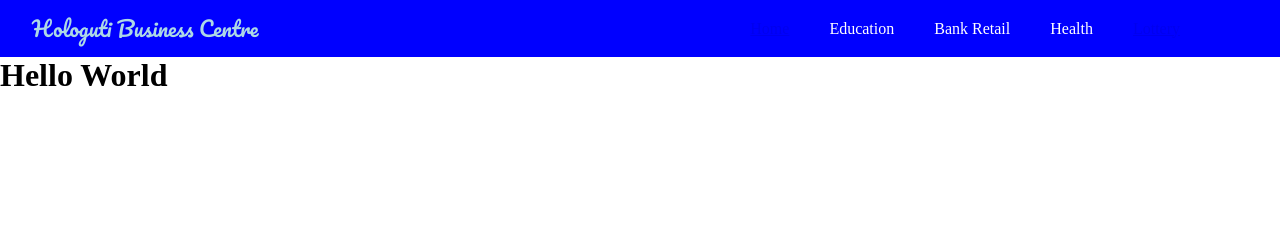
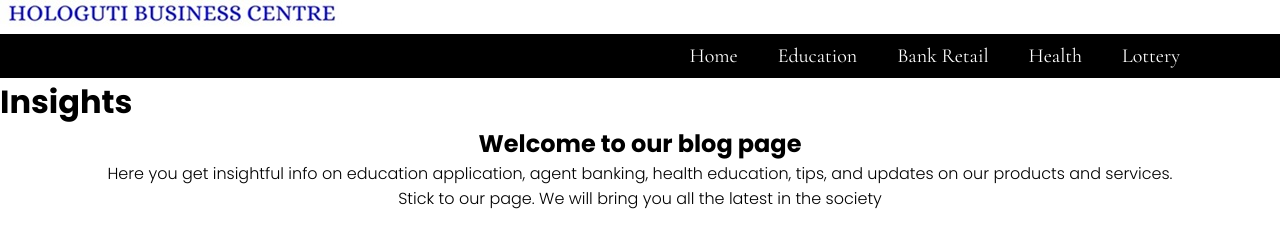
Before and after one commit to hologutiBiz/hbc-blog, a plain HTML site: page index.html in a window 1280 px wide. Drawn offline with nearby package versions, Linux system fonts and the light colour scheme.

Commit message:
Welcome note

```diff
--- a/index.html
+++ b/index.html
@@ -21,14 +21,11 @@
     <link rel="icon" type="image/png" sizes="16x16" href="favicon-16x16.png">
     <link rel="manifest" href="site.webmanifest">
 
-    <link rel="stylesheet" href="style.css">
     <link rel="preconnect" href="https://fonts.googleapis.com">
     <link rel="preconnect" href="https://fonts.gstatic.com" crossorigin>
-    <link href="https://fonts.googleapis.com/css2?family=Cormorant+Garamond:ital,wght@0,300;0,400;0,500;0,600;0,700;1,300;1,400;1,500;1,600;1,700&family=Pacifico&display=swap" rel="stylesheet">
+    <link href="https://fonts.googleapis.com/css2?family=Cormorant+Garamond:ital,wght@0,300;0,400;0,500;0,600;0,700;1,300;1,400;1,500;1,600;1,700&family=Poppins:ital,wght@0,100;0,200;0,300;0,400;0,500;0,600;0,700;0,800;0,900;1,100;1,200;1,300;1,400;1,500;1,600;1,700;1,800;1,900&display=swap" rel="stylesheet">
 
-    <link rel="canonical" href="insights.hologutibusinesscentre.com">
-
-
+    <link rel="stylesheet" href="style.css">
 </head>
 <body>
     <!-- Google Tag Manager (noscript) -->
@@ -37,24 +34,27 @@
     <!-- End Google Tag Manager (noscript) -->
 
     <body>
-
         <header>
+            <img src="/hbc name - image (1).jpg">
             <nav>
                 <div style="width: 100%;">
-                    <span class="name">hologuti business centre</span>
+                    <!-- <span class="name">Insights</span> -->
                 </div>
                 <ul>
                     <li><a href="#">Home</a></li>
-                    <li><a>Education</a></li>
-                    <li><a>Bank Retail</a></li>
-                    <li><a>Health</a></li>
+                    <li><a href="#">Education</a></li>
+                    <li><a href="#">Bank Retail</a></li>
+                    <li><a href="#">Health</a></li>
                     <li><a href="https://vlb.hologutibusinesscentre.com" target="_blank">Lottery</a></li>
                 </ul>
             </nav>
             <!-- <h1>Your Blog Post Title</h1> -->
         </header>
         <main>
-            <h1>Hello World</h1>
+            <h1>Insights</h1>
+            <h2>Welcome to our blog page</h2>
+            <p>Here you get insightful info on education application, agent banking, health education, tips, and updates on our products and services.</p>
+            <p>Stick to our page. We will bring you all the latest in the society</p>
         </main>
 </body>
 </html>
--- a/style.css
+++ b/style.css
@@ -6,31 +6,28 @@
 
 body {
     width: 100%;
-    /* padding: 0;
-    margin: 0; */
+    font-family: "Poppins", sans-serif;
+    font-weight: 300;
+    font-style: normal;
 }
 
-header {
-    background-color: #0000ff;
-    padding: 10px 0;
-}
+
 nav {
     display: flex;
     justify-content: space-between;
     align-items: center;
-    /* background-color: black; */
+    padding: 10px 0;
+    background-color: #000;
+    font-family: "Cormorant Garamond", serif;
+    font-weight: 400;
+    font-style: normal;
+    font-size: 20px;
 }
 .name {
     color: #add8e6;
     text-transform: capitalize;
-    margin-left: 2rem;
-    /* font-weight: 600; */
-    font-size: 21px;
-    font-family: "Pacifico", cursive;
-    font-weight: 400;
-    font-style: normal;
-
-
+    margin: 2rem 0 0 2rem;
+    font-size: 25px;
 }
 
 ul {
@@ -44,6 +41,32 @@ ul {
 li {
     margin: 0 20px;
 }
-ul li a:visited {
+
+li a {
     color: #fff;
+    text-decoration: none;
 }
+li a:hover {
+    color: #add8e6;
+    transition: 0.5s;
+
+}
+/* ul li a:visited {
+    color: #fff;
+} */
+
+
+h2,
+p {
+    text-align: center;
+}
+
+.education {
+    width: 40rem;
+    height: 40rem;
+    background-image: url("/books-1204029_640.jpg");
+    background-size: contain;
+    background-position: center;
+    background-repeat: no-repeat;
+    margin: 2rem;
+}
```
Also changed, not shown: books-1204029_640.jpg (added), hbc name - image (1).jpg (added).
